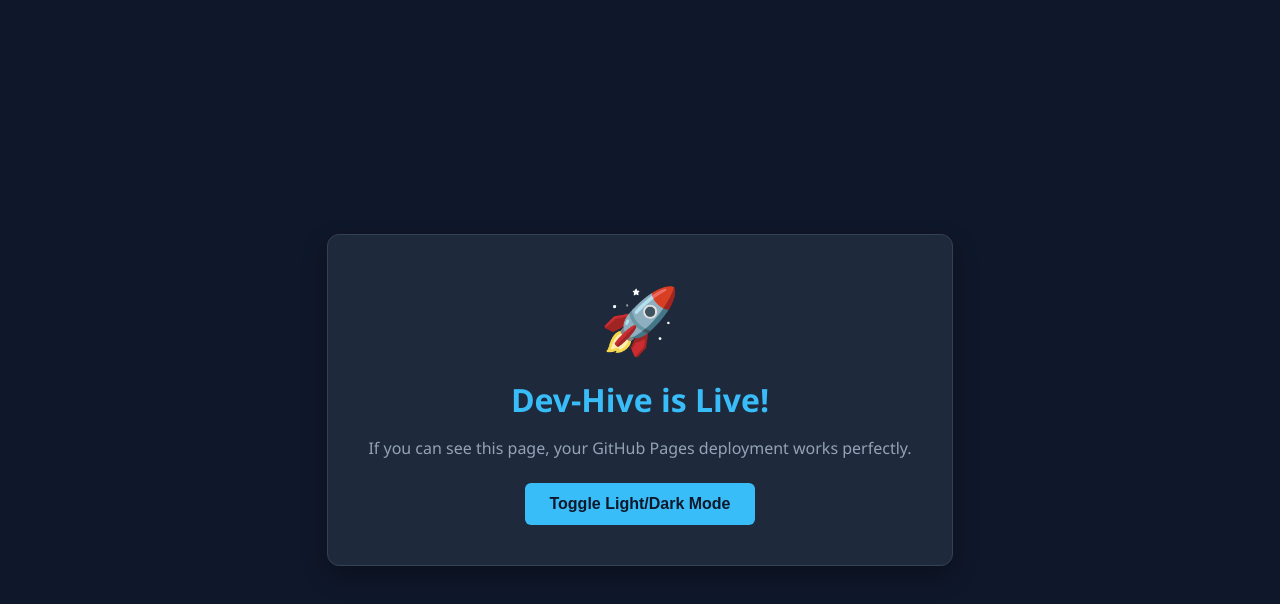
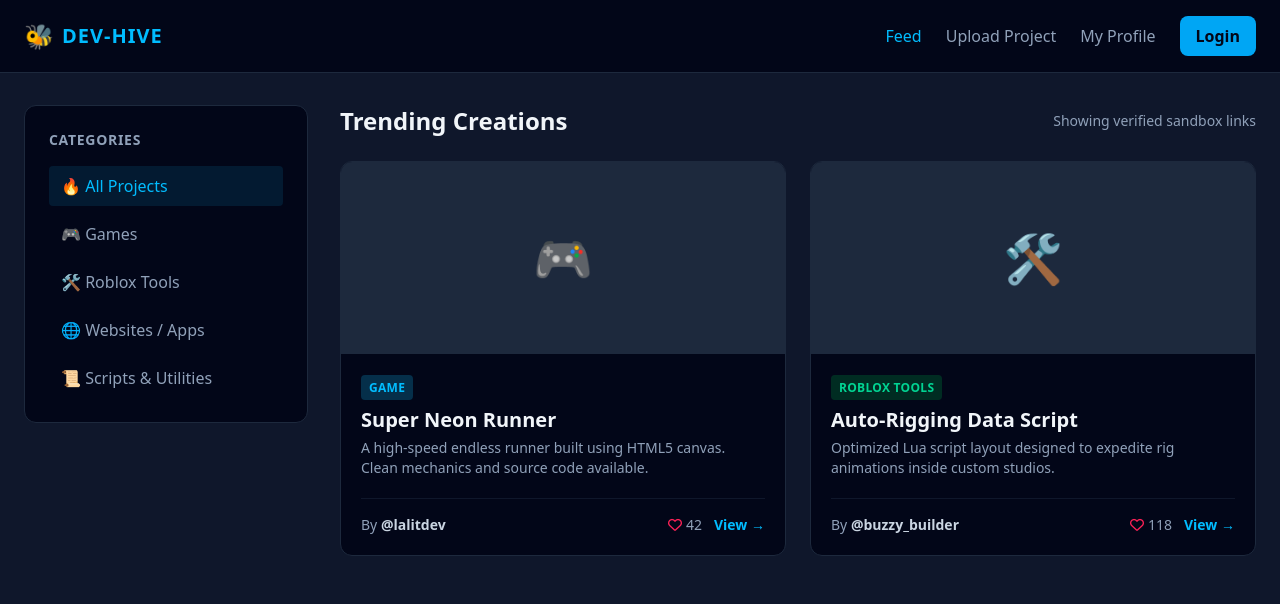
Before and after one commit to angrishkartikay2013-byte/dev-hive, a plain HTML site: page index.html in a window 1280 px wide. Drawn offline with nearby package versions, Linux system fonts and the light colour scheme.

Commit message:
removed login file and streamlined auth layout

```diff
--- a/index.html
+++ b/index.html
@@ -3,83 +3,130 @@
 <head>
     <meta charset="UTF-8">
     <meta name="viewport" content="width=device-width, initial-scale=1.0">
-    <title>Dev-Hive Deployment Test</title>
-    <style>
-        body {
-            font-family: 'Segoe UI', Tahoma, Geneva, Verdana, sans-serif;
-            background-color: #0f172a;
-            color: #f8fafc;
-            display: flex;
-            justify-content: center;
-            align-items: center;
-            height: 100vh;
-            margin: 0;
-            transition: background 0.3s, color 0.3s;
-        }
-        .container {
-            text-align: center;
-            padding: 2.5rem;
-            background: #1e293b;
-            border-radius: 12px;
-            box-shadow: 0 10px 25px rgba(0,0,0,0.3);
-            border: 1px solid #334155;
-        }
-        .success-icon {
-            font-size: 4rem;
-            color: #22c55e;
-            margin-bottom: 1rem;
-        }
-        h1 {
-            margin: 0 0 0.5rem 0;
-            color: #38bdf8;
-        }
-        p {
-            color: #94a3b8;
-            margin-bottom: 1.5rem;
-        }
-        button {
-            background-color: #38bdf8;
-            color: #0f172a;
-            border: none;
-            padding: 0.75rem 1.5rem;
-            font-size: 1rem;
-            font-weight: bold;
-            border-radius: 6px;
-            cursor: pointer;
-            transition: transform 0.2s;
-        }
-        button:hover {
-            transform: scale(1.05);
-        }
-        /* Light mode styles */
-        body.light-mode {
-            background-color: #f1f5f9;
-            color: #0f172a;
-        }
-        body.light-mode .container {
-            background: #ffffff;
-            box-shadow: 0 10px 25px rgba(0,0,0,0.1);
-            border: 1px solid #e2e8f0;
-        }
-        body.light-mode p {
-            color: #64748b;
-        }
-    </style>
+    <title>Dev-Hive | Creator Showcase Platform</title>
+    <script src="https://cdn.jsdelivr.net/npm/@tailwindcss/browser@4"></script>
+    <link rel="stylesheet" href="https://cdnjs.cloudflare.com/ajax/libs/font-awesome/6.4.0/css/all.min.css">
 </head>
-<body>
+<body class="bg-slate-900 text-slate-100 min-h-screen font-sans">
 
-    <div class="container">
-        <div class="success-icon">🚀</div>
-        <h1>Dev-Hive is Live!</h1>
-        <p>If you can see this page, your GitHub Pages deployment works perfectly.</p>
-        <button id="toggleBtn">Toggle Light/Dark Mode</button>
-    </div>
+    <nav class="bg-slate-950 border-b border-slate-800 px-6 py-4 flex justify-between items-center sticky top-0 z-50">
+        <div class="flex items-center gap-2">
+            <span class="text-2xl">🐝</span>
+            <span class="text-xl font-bold tracking-wider text-sky-400">DEV-HIVE</span>
+        </div>
+        <div class="flex items-center gap-6">
+            <a href="index.html" class="text-sky-400 font-medium">Feed</a>
+            <a href="upload.html" class="text-slate-400 hover:text-slate-200 font-medium transition">Upload Project</a>
+            <a href="profile.html" class="text-slate-400 hover:text-slate-200 font-medium transition">My Profile</a>
+            <button id="authBtn" onclick="handleAuth()" class="bg-sky-500 hover:bg-sky-600 text-slate-950 font-bold px-4 py-2 rounded-lg transition cursor-pointer">Login</button>
+        </div>
+    </nav>
+
+    <main class="max-w-7xl mx-auto px-6 py-8 grid grid-cols-1 lg:grid-cols-4 gap-8">
+
+        <aside class="lg:col-span-1 bg-slate-950 p-6 rounded-xl border border-slate-800 h-fit">
+            <h3 class="text-sm font-bold mb-4 text-slate-400 uppercase tracking-wider">Categories</h3>
+            <ul class="space-y-2">
+                <li><button class="w-full text-left px-3 py-2 rounded bg-sky-950/50 text-sky-400 font-medium cursor-pointer">🔥 All Projects</button></li>
+                <li><button class="w-full text-left px-3 py-2 rounded text-slate-400 hover:bg-slate-900 hover:text-slate-200 transition cursor-pointer">🎮 Games</button></li>
+                <li><button class="w-full text-left px-3 py-2 rounded text-slate-400 hover:bg-slate-900 hover:text-slate-200 transition cursor-pointer">🛠️ Roblox Tools</button></li>
+                <li><button class="w-full text-left px-3 py-2 rounded text-slate-400 hover:bg-slate-900 hover:text-slate-200 transition cursor-pointer">🌐 Websites / Apps</button></li>
+                <li><button class="w-full text-left px-3 py-2 rounded text-slate-400 hover:bg-slate-900 hover:text-slate-200 transition cursor-pointer">📜 Scripts & Utilities</button></li>
+            </ul>
+        </aside>
+
+        <section class="lg:col-span-3">
+            <div class="flex justify-between items-center mb-6">
+                <h2 class="text-2xl font-bold">Trending Creations</h2>
+                <span class="text-sm text-slate-400">Showing verified sandbox links</span>
+            </div>
+
+            <div id="projectFeed" class="grid grid-cols-1 md:grid-cols-2 gap-6">
+
+                <div class="bg-slate-950 rounded-xl border border-slate-800 overflow-hidden hover:border-sky-500/50 transition duration-300 flex flex-col justify-between">
+                    <div>
+                        <div class="h-48 bg-slate-800 flex items-center justify-center text-5xl text-slate-600">🎮</div>
+                        <div class="p-5">
+                            <span class="text-xs font-bold uppercase tracking-wide px-2 py-1 bg-sky-950 text-sky-400 rounded">Game</span>
+                            <h3 class="text-xl font-bold mt-2 text-slate-100">Super Neon Runner</h3>
+                            <p class="text-slate-400 text-sm mt-1 line-clamp-2">A high-speed endless runner built using HTML5 canvas. Clean mechanics and source code available.</p>
+                        </div>
+                    </div>
+                    <div class="p-5 pt-0">
+                        <div class="pt-4 border-t border-slate-900 flex justify-between items-center text-sm text-slate-400">
+                            <span>By <strong class="text-slate-300 hover:underline cursor-pointer">@lalitdev</strong></span>
+                            <div class="flex gap-3 items-center">
+                                <span><i class="fa-regular fa-heart text-rose-500 mr-1"></i>42</span>
+                                <a href="#" class="text-sky-400 font-bold hover:underline">View →</a>
+                            </div>
+                        </div>
+                    </div>
+                </div>
+
+                <div class="bg-slate-950 rounded-xl border border-slate-800 overflow-hidden hover:border-sky-500/50 transition duration-300 flex flex-col justify-between">
+                    <div>
+                        <div class="h-48 bg-slate-800 flex items-center justify-center text-5xl text-slate-600">🛠️</div>
+                        <div class="p-5">
+                            <span class="text-xs font-bold uppercase tracking-wide px-2 py-1 bg-emerald-950 text-emerald-400 rounded">Roblox Tools</span>
+                            <h3 class="text-xl font-bold mt-2 text-slate-100">Auto-Rigging Data Script</h3>
+                            <p class="text-slate-400 text-sm mt-1 line-clamp-2">Optimized Lua script layout designed to expedite rig animations inside custom studios.</p>
+                        </div>
+                    </div>
+                    <div class="p-5 pt-0">
+                        <div class="pt-4 border-t border-slate-900 flex justify-between items-center text-sm text-slate-400">
+                            <span>By <strong class="text-slate-300 hover:underline cursor-pointer">@buzzy_builder</strong></span>
+                            <div class="flex gap-3 items-center">
+                                <span><i class="fa-regular fa-heart text-rose-500 mr-1"></i>118</span>
+                                <a href="#" class="text-sky-400 font-bold hover:underline">View →</a>
+                            </div>
+                        </div>
+                    </div>
+                </div>
+
+            </div>
+        </section>
+    </main>
 
     <script>
-        const btn = document.getElementById('toggleBtn');
-        btn.addEventListener('click', () => {
-            document.body.classList.toggle('light-mode');
-        });
+        // Function to check login status and update the button layout dynamically
+        function updateAuthButton() {
+            const loggedInUser = localStorage.getItem('devHiveUser');
+            const authBtn = document.getElementById('authBtn');
+
+            if (loggedInUser) {
+                authBtn.innerText = `Logout (${loggedInUser})`;
+                authBtn.classList.remove('bg-sky-500', 'hover:bg-sky-600', 'text-slate-950');
+                authBtn.classList.add('bg-slate-800', 'hover:bg-slate-700', 'text-slate-200');
+            } else {
+                authBtn.innerText = "Login";
+                authBtn.classList.remove('bg-slate-800', 'hover:bg-slate-700', 'text-slate-200');
+                authBtn.classList.add('bg-sky-500', 'hover:bg-sky-600', 'text-slate-950');
+            }
+        }
+
+        // Function to log in or log out directly from the dashboard navbar
+        function handleAuth() {
+            const loggedInUser = localStorage.getItem('devHiveUser');
+
+            if (loggedInUser) {
+                // Logout flow
+                localStorage.removeItem('devHiveUser');
+                alert('Logged out successfully!');
+                updateAuthButton();
+            } else {
+                // Login flow using a quick prompt shortcut
+                const username = prompt("Enter a temporary username to log into Dev-Hive:");
+                if (username && username.trim() !== "") {
+                    const cleanName = username.trim().toLowerCase();
+                    localStorage.setItem('devHiveUser', '@' + cleanName);
+                    alert(`Welcome to Dev-Hive, @${cleanName}!`);
+                    updateAuthButton();
+                }
+            }
+        }
+
+        // Run verification loop on initial script compilation
+        updateAuthButton();
     </script>
 </body>
 </html>
```
Also changed, not shown: profile.html (added, +82 -0 lines), upload.html (added, +63 -0 lines).
